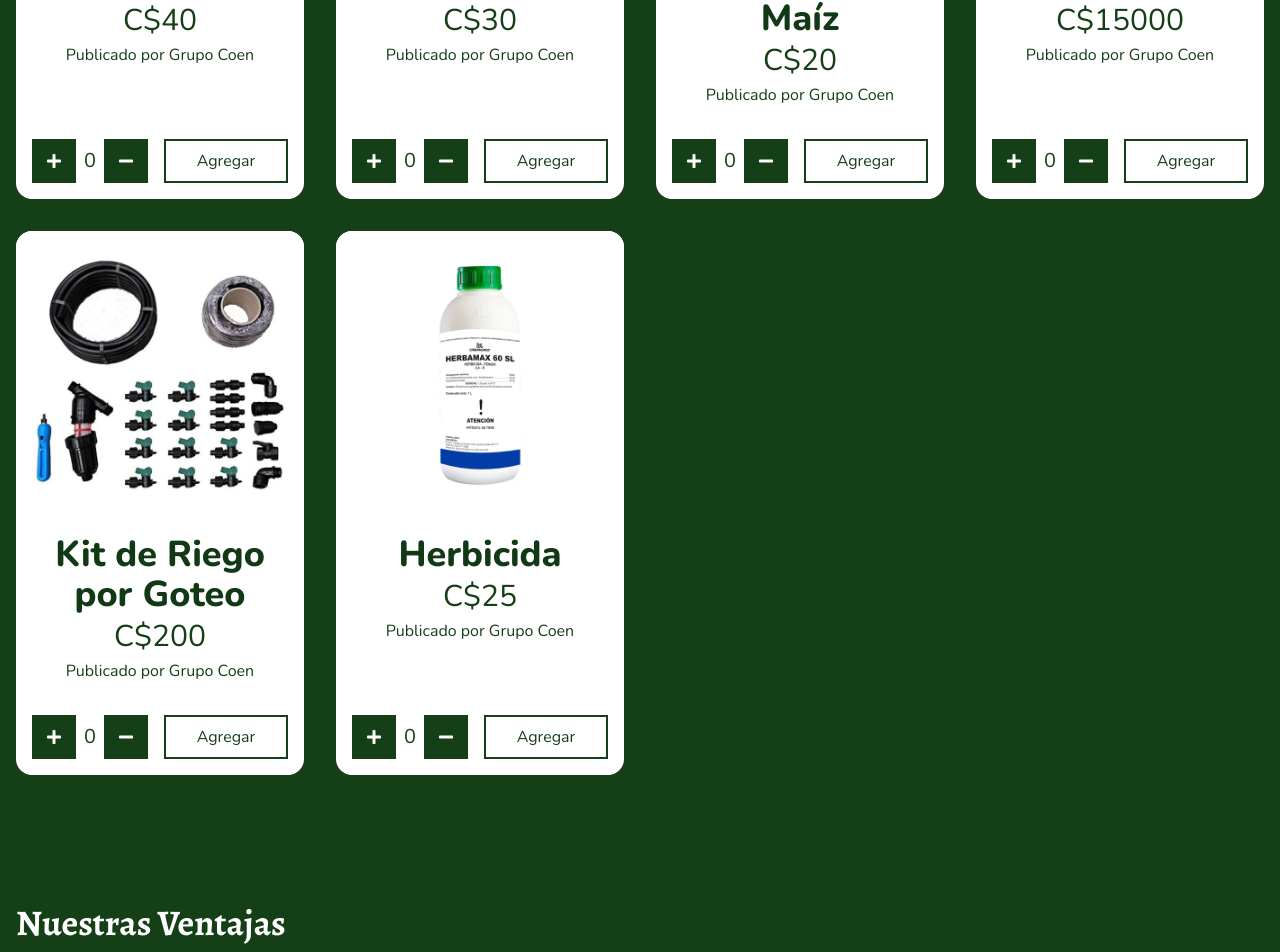
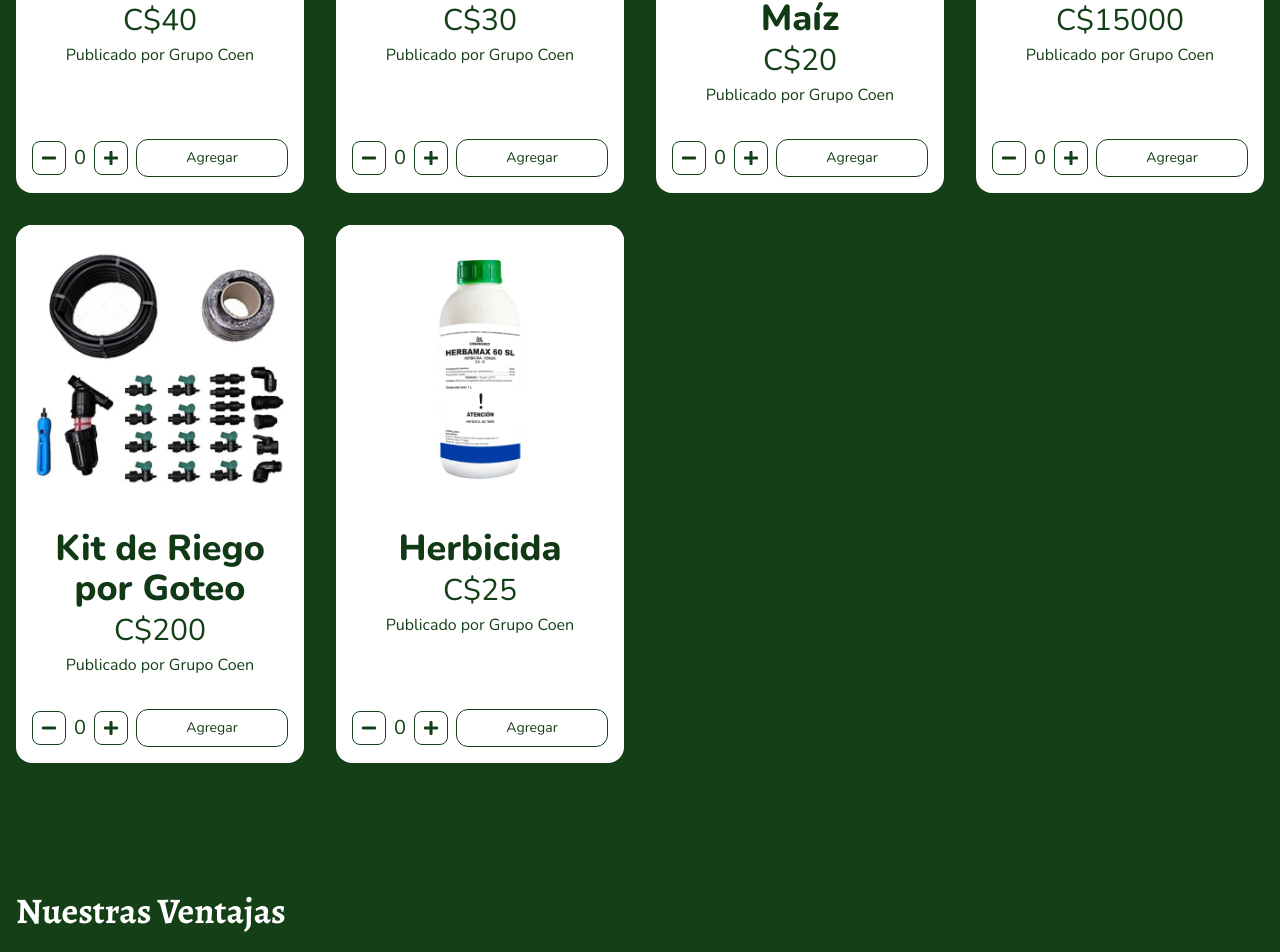
Before and after one commit to davidquintr/ecoagricola-site, a Next.js app: page / in a window 1280 px wide. Shown: the part 2069-3021 px from the top of the page. Built offline with nearby package versions, Linux system fonts and the light colour scheme.

Commit message:
visual improvements

```diff
--- a/src/app/categoria-productos/[slug]/page.tsx
+++ b/src/app/categoria-productos/[slug]/page.tsx
@@ -1,6 +1,7 @@
 import ProductCard from "@/app/components/Cards/ProductCard";
 import HeroCat from "@/app/components/CategoryProductPage/HeroCat";
 import { categoryProducts } from "@/app/sources/category-products";
+import { dictionary } from "@/app/sources/dictionary";
 import { products } from "@/app/sources/products";
 import { notFound } from "next/navigation";
 
@@ -25,7 +26,17 @@ export default async function Page({params}: {params: Promise<{ slug: string }>}
   return (
     <main className="bg-primary-500">
       <HeroCat icon={category.icon} title={category.name} />
-      <ul className="grid gap-8 grid-cols-1 md:grid-cols-2 lg:grid-cols-3 xl:grid-cols-4 max-w-[1536px] mx-auto px-4 py-8 sm:py-16 lg:py-48">
+      <section className="max-w-[1536px] flex flex-col gap-8 mx-auto px-4 py-8 sm:py-16 lg:py-48">
+        <div className="flex justify-between text-white text-xl">
+          <span>
+            {filteredProducts.length > 1
+              ? `${filteredProducts.length} ${dictionary.showing_products.quantity_text}`
+              : filteredProducts.length === 1
+              ? dictionary.showing_products.only_one_text
+              : dictionary.showing_products.empty_text}
+          </span>
+        </div>
+        <ul className="grid gap-8 grid-cols-1 md:grid-cols-2 lg:grid-cols-3 xl:grid-cols-4">
           {filteredProducts.map((product, index) => (
             <ProductCard
               key={index}
@@ -37,6 +48,7 @@ export default async function Page({params}: {params: Promise<{ slug: string }>}
             />
           ))}
         </ul>
+      </section>
     </main>
   );
 }
--- a/src/app/components/Cards/CategoryProductCard.tsx
+++ b/src/app/components/Cards/CategoryProductCard.tsx
@@ -12,7 +12,7 @@ export default function CategoryProductCard({name, path, image} : Props) {
         <li className="aspect-square">
             <Link className="group flex p-4 justify-center items-center overflow-hidden rounded-2xl w-full h-full relative" href={path}>
                 <Image className="absolute transition-all group-hover:scale-125 group-hover:brightness-110 w-full top-0 left-0" alt={name.toLocaleLowerCase()} width={350} height={350} src={image}/>
-                <h3 className="z-10 text-xl md:text-4xl text-primary-600 font-bold">{name}</h3>
+                <h3 className="z-10 text-xl md:text-3xl 2xl:text-4xl text-primary-600 font-bold">{name}</h3>
             </Link>
         </li>
     )
--- a/src/app/components/Cards/ProductCard.tsx
+++ b/src/app/components/Cards/ProductCard.tsx
@@ -1,6 +1,8 @@
+"use client"
 import { companies } from "@/app/sources/companies"
 import Image from "next/image"
 import Link from "next/link"
+import { IconType } from "react-icons";
 import { FaMinus, FaPlus } from "react-icons/fa"
 
 const PRODUCT_SINGLE_URL = "producto";
@@ -13,7 +15,31 @@ interface Props {
     image: string
 }
 
+interface ButtonProps {
+  onClick: () => void;
+  icon: IconType;
+  disabled: boolean;
+}
+
+const QuantityButton = ({ onClick, icon: Icon, disabled }: ButtonProps) => (
+    <button
+      onClick={onClick}
+      disabled={disabled}
+      className="disabled:opacity-10 disabled:pointer-events-none cursor-pointer flex justify-center p-2 border border-primary-500 rounded-[8px] hover:bg-primary-500 active:scale-95 transition-all hover:text-white text-primary-500"
+    >
+      <Icon className="size-4" />
+    </button>
+  );
+
 export default function ProductCard({name, slug, price, company, image} : Props) {
+
+  const handlePlusClick = () => {
+
+  }
+
+  const handleMinusClick = () => {
+
+  }
 
     return(
         <li className="flex flex-col rounded-2xl overflow-hidden bg-white">
@@ -26,19 +52,13 @@ export default function ProductCard({name, slug, price, company, image} : Props)
                     <span className="text-xl md:text-3xl">C${price}</span>
                     <span>Publicado por {companies[company]?.name}</span>
                 </div>
-                <div className="flex gap-4 text-primary-500">
-                    <div className="hidden xl:flex gap-2 items-center">
-                        <button className="flex aspect-square h-full justify-center items-center bg-primary-500 text-white">
-                            <FaPlus className="size-4" />
-                        </button>
-                        <span className="text-xl">
-                            0
-                        </span>
-                        <button className="flex aspect-square h-full justify-center items-center bg-primary-500 text-white">
-                            <FaMinus className="size-4" />
-                        </button>
+                <div className="flex flex-col md:flex-row gap-2 text-primary-500">
+                    <div className="flex gap-2 items-center">
+                        <QuantityButton icon={FaMinus} disabled={false} onClick={handleMinusClick}  />
+                        <span className="text-xl flex-1">0</span>
+                        <QuantityButton icon={FaPlus} disabled={false} onClick={handlePlusClick}  />
                     </div>
-                    <button className="border-2 border-primary-500 flex-1 px-4 py-2 text-primary-500">
+                    <button className="border cursor-pointer active:scale-95 rounded-xl border-primary-500 flex-1 px-4 py-2 text-sm text-primary-500 hover:bg-primary-500 hover:text-white transition-all">
                         Agregar
                     </button>
                 </div>
--- a/src/app/producto/[slug]/page.tsx
+++ b/src/app/producto/[slug]/page.tsx
@@ -11,9 +11,9 @@ import { FaStar, FaStarHalf } from "react-icons/fa";
 
 function StarRating({ rate }: { rate: number }) {
   return (
-    <div className="flex gap-2">
+    <ul className="flex gap-2">
       {[...Array(5)].map((_, i) => (
-        <span key={i} className="relative z-10 min-w-8 min-h-8">
+        <li key={i} className="relative z-10 min-w-8 min-h-8">
           {rate >= i + 1 ? (
             <FaStar className="size-8 z-20 text-primary-400" />
           ) : rate >= i + 0.5 ? (
@@ -24,9 +24,9 @@ function StarRating({ rate }: { rate: number }) {
           ) : (
             <FaStar className="size-8 z-20 text-shades-100" />
           )}
-        </span>
+        </li>
       ))}
-    </div>
+    </ul>
   );
 }
 
@@ -49,7 +49,7 @@ export default async function Page({ params }: { params: Promise<{ slug: string
 
   return (
     <main className="bg-primary-500">
-      <section className="py-32 px-4 flex gap-8 bg-white">
+      <section className="py-32 px-4 flex gap-8 bg-white bg-[url('/divider.webp')] bg-bottom bg-repeat-x bg-[auto_64px]">
         <div className="max-w-[1536px] mx-auto w-full">
           <div className="flex gap-8">
             <picture className="flex flex-col gap-4 max-w-[512px]">
@@ -79,11 +79,14 @@ export default async function Page({ params }: { params: Promise<{ slug: string
                 <ShareObject />
               </div>
 
-
             </div>
           </div>
         </div>
       </section>
+      <section className="flex flex-col gap-4 max-w-[1536px] mx-auto px-4 py-8 sm:py-16 lg:py-48 text-white">
+        <h3 className="text-5xl font-alegreya font-bold">{dictionary.single_product.description}</h3>
+        <p className="text-xl" dangerouslySetInnerHTML={{__html: product.description}} />
+      </section>
     </main>
   );
 }
--- a/src/app/sources/dictionary.ts
+++ b/src/app/sources/dictionary.ts
@@ -59,5 +59,11 @@ export const dictionary = {
     single_product: {
         share: "Compartir:",
         published_by: "Publicado por:",
+        description: "Descripción",
+    },
+    showing_products: {
+        quantity_text: "Productos",
+        only_one_text: "Mostrando el único producto",
+        empty_text: "Sin productos disponibles",
     }
 }
--- a/src/app/sources/products.ts
+++ b/src/app/sources/products.ts
@@ -3,7 +3,7 @@ export const products = [
         name: 'Fertilizante',
         slug: "fertilizante",
         short_description: "Mejora la fertilidad del suelo.",
-        description: "",
+        description: "El fertilizante es un producto diseñado para mejorar la fertilidad del suelo y proporcionar los nutrientes esenciales que las plantas necesitan para crecer de manera saludable. Puede ser de origen orgánico, como el compost y el estiércol, o sintético, elaborado con compuestos químicos específicos. Su función principal es suplir elementos clave como nitrógeno, fósforo y potasio, esenciales para el desarrollo de raíces, hojas y frutos. Su uso adecuado aumenta la producción agrícola, mejora la calidad de los cultivos y optimiza el rendimiento del suelo a largo plazo.",
         rate: 0.5,
         price: 40,
         company: 0,
```
Lines whose indentation alone changed are shown as unchanged.
